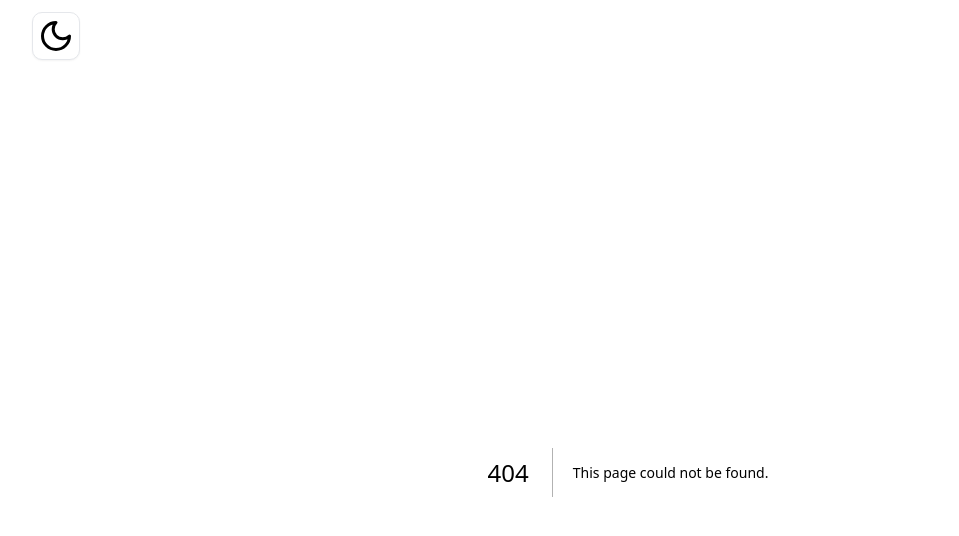
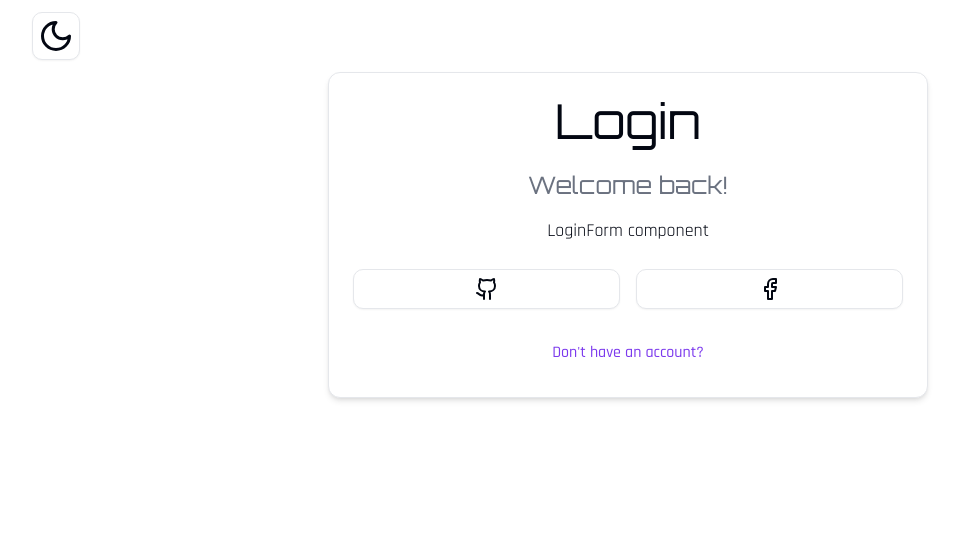
Before and after one commit to erdaboss99/Syndicate, a Next.js app: page /auth/login in a window 1280 px wide. Before the commit this address had no page. Shown: the top 536 px of the page, without its empty margins (12-971 px from the left). Built offline with nearby package versions, Linux system fonts and the light colour scheme.

Commit message:
Implement Auth related component and layouts

```diff
--- /dev/null
+++ b/src/app/auth/layout.tsx
@@ -0,0 +1,11 @@
+import React from 'react';
+
+type AuthLayoutProps = {
+	children: React.ReactNode;
+};
+
+const AuthLayout = ({ children }: AuthLayoutProps) => {
+	return <div className='flex h-full items-center justify-center'>{children}</div>;
+};
+
+export default AuthLayout;
--- /dev/null
+++ b/src/app/auth/login/page.tsx
@@ -0,0 +1,7 @@
+import LoginForm from '@/components/auth/LoginForm';
+
+const Login = () => {
+	return <LoginForm />;
+};
+
+export default Login;
--- /dev/null
+++ b/src/components/auth/LoginForm.tsx
@@ -0,0 +1,16 @@
+import CardWrapper from '@/components/general/CardWrapper';
+
+const LoginForm = () => {
+	return (
+		<CardWrapper
+			headerTitle='Login'
+			headerLabel='Welcome back!'
+			backButtonLabel="Don't have an account?"
+			backButtonHref='/auth/register'
+			showSocial>
+			<div className=' mt-4 flex items-center justify-center text-lg'>LoginForm component</div>
+		</CardWrapper>
+	);
+};
+
+export default LoginForm;
--- /dev/null
+++ b/src/components/auth/SocialLogins.tsx
@@ -0,0 +1,29 @@
+'use client';
+
+import { Facebook, Github } from 'lucide-react';
+
+import { Button } from '@/components/ui/Button';
+
+const SocialLogins = () => {
+	return (
+		<div className='flex w-full items-center justify-center gap-x-4'>
+			<Button
+				size='lg'
+				className='w-[50%]'
+				variant='outline'
+				onClick={() => {}}>
+				<Github />
+			</Button>
+
+			<Button
+				size='lg'
+				className='w-[50%]'
+				variant='outline'
+				onClick={() => {}}>
+				<Facebook />
+			</Button>
+		</div>
+	);
+};
+
+export default SocialLogins;
--- /dev/null
+++ b/src/components/general/BackButton.tsx
@@ -0,0 +1,23 @@
+'use client';
+
+import { Button } from '@/components/ui/Button';
+import Link from 'next/link';
+
+type BackButtonProps = {
+	label: string;
+	href: string;
+};
+
+const BackButton = ({ label, href }: BackButtonProps) => {
+	return (
+		<Button
+			variant='link'
+			className='w-full text-base'
+			size='lg'
+			asChild>
+			<Link href={href}>{label}</Link>
+		</Button>
+	);
+};
+
+export default BackButton;
--- /dev/null
+++ b/src/components/general/CardWrapper.tsx
@@ -0,0 +1,54 @@
+'use client';
+
+import { Orbitron } from 'next/font/google';
+
+import { cn } from '@/lib/utils';
+
+import SocialLogins from '@/components/auth/SocialLogins';
+import BackButton from '@/components/general/BackButton';
+import { Card, CardContent, CardDescription, CardFooter, CardHeader } from '@/components/ui/Card';
+
+type CardWrapperProps = {
+	children: React.ReactNode;
+	headerTitle: string;
+	headerLabel: string;
+	backButtonLabel: string;
+	backButtonHref: string;
+	showSocial?: boolean;
+};
+
+const orbitron = Orbitron({
+	subsets: ['latin'],
+});
+
+const CardWrapper = ({
+	children,
+	headerTitle,
+	headerLabel,
+	backButtonLabel,
+	backButtonHref,
+	showSocial,
+}: CardWrapperProps) => {
+	return (
+		<Card className='w-[600px] shadow-md'>
+			<CardHeader className={cn(orbitron.className, 'text-center text-5xl')}>{headerTitle}</CardHeader>
+			<CardDescription className={cn(orbitron.className, 'text-center text-2xl')}>{headerLabel}</CardDescription>
+			<CardContent>{children}</CardContent>
+			{showSocial && (
+				<CardFooter>
+					<SocialLogins />
+				</CardFooter>
+			)}
+			{backButtonLabel && backButtonHref && (
+				<CardFooter>
+					<BackButton
+						label={backButtonLabel}
+						href={backButtonHref}
+					/>
+				</CardFooter>
+			)}
+		</Card>
+	);
+};
+
+export default CardWrapper;
```
